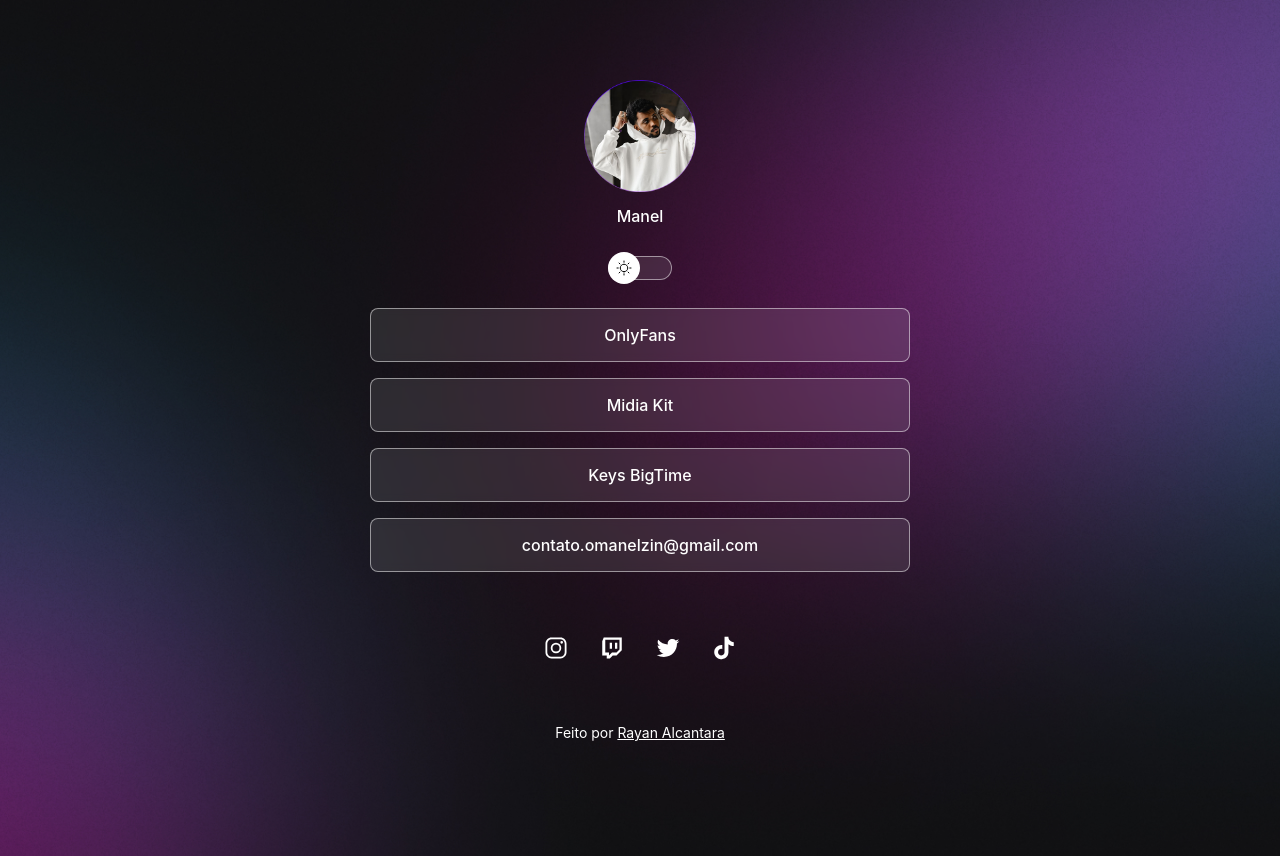
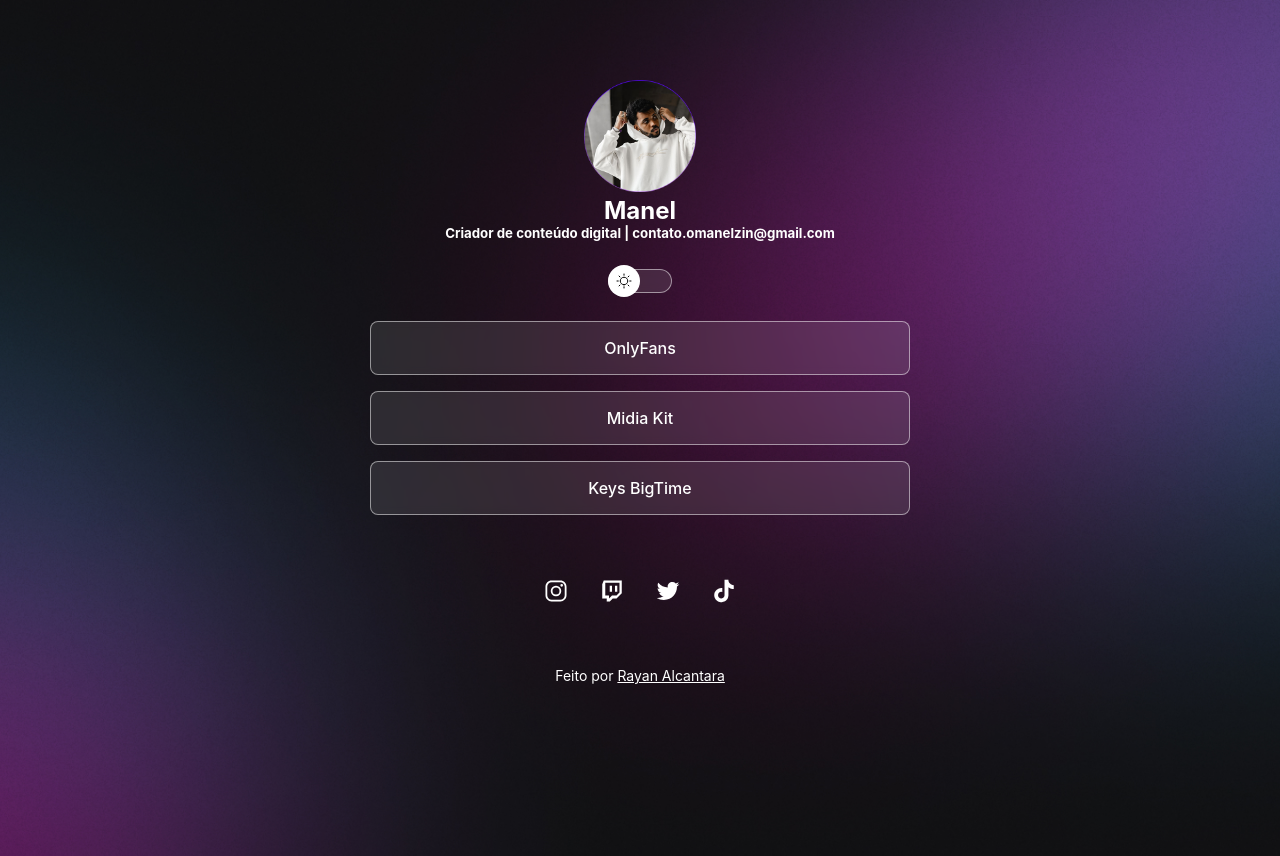
Before and after one commit to rayantrindad13/manel, a plain HTML site: page index.html in a window 1280 px wide. Drawn offline with nearby package versions, Linux system fonts and the light colour scheme.

Commit message:
infos manel

```diff
--- a/index.html
+++ b/index.html
@@ -5,6 +5,7 @@
     <meta http-equiv="X-UA-Compatible" content="IE=edge"/>
     <meta name="viewport" content="width=device-width, initial-scale=1.0" />
     <title>oManelzin</title>
+
     <link rel="stylesheet" href="style.css" />
   </head>
   <body>
@@ -14,7 +15,8 @@
         src="manel.light.png"
         alt="FOTO DO NEWBA DO EMMANUEL ."
         />
-        <p>Manel</p>
+        <h2>Manel</h2>
+        <h5>Criador de conteúdo digital | contato.omanelzin@gmail.com</h5>
       </div>
       <div id="switch" onclick="toggleMode()">
         <button></button>
@@ -30,9 +32,6 @@
         <li>
           <a href="" target="_blank"
             >Keys BigTime</a>
-        </li>
-        <li>
-        <a>contato.omanelzin@gmail.com</a>
         </li>
       </ul>
 
```
